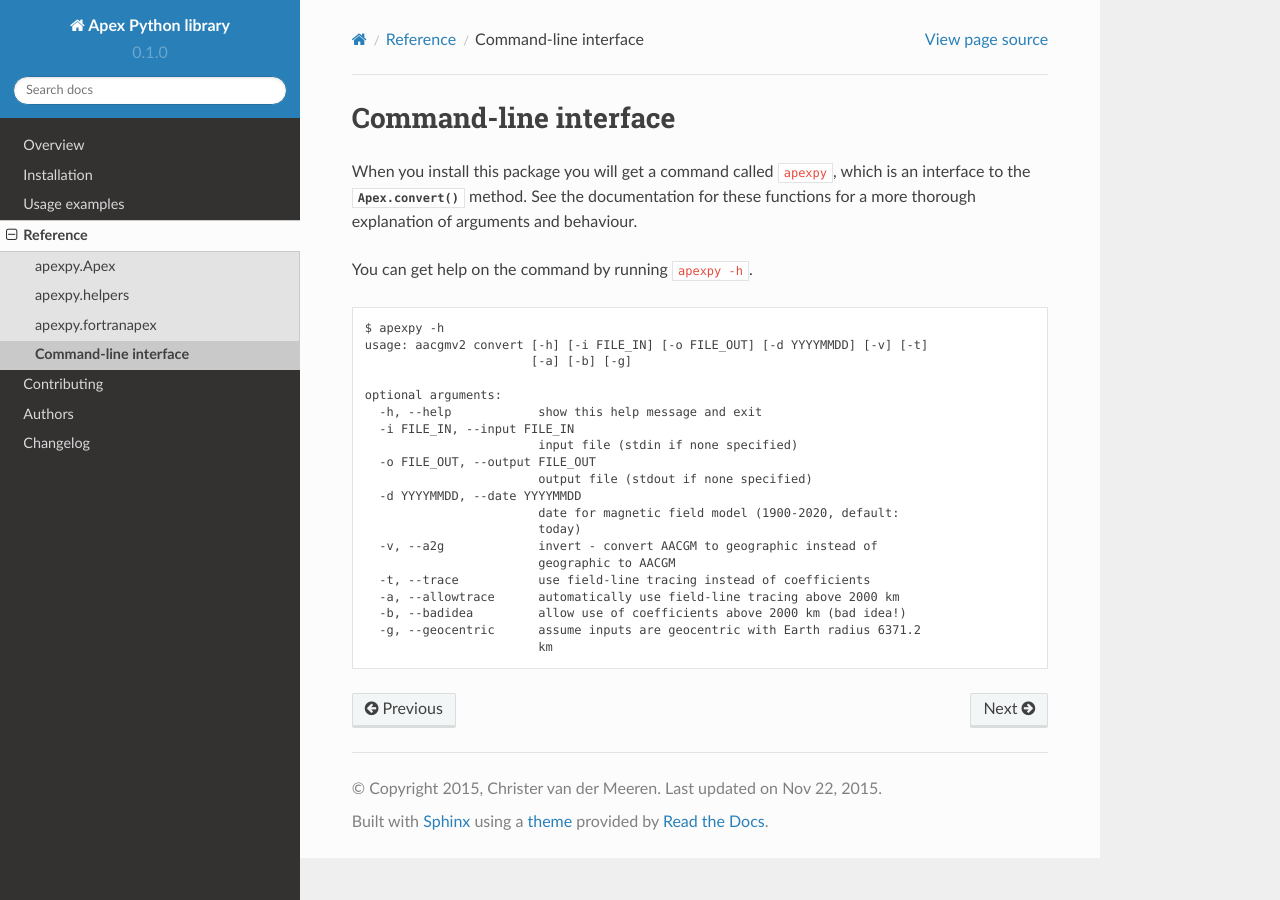
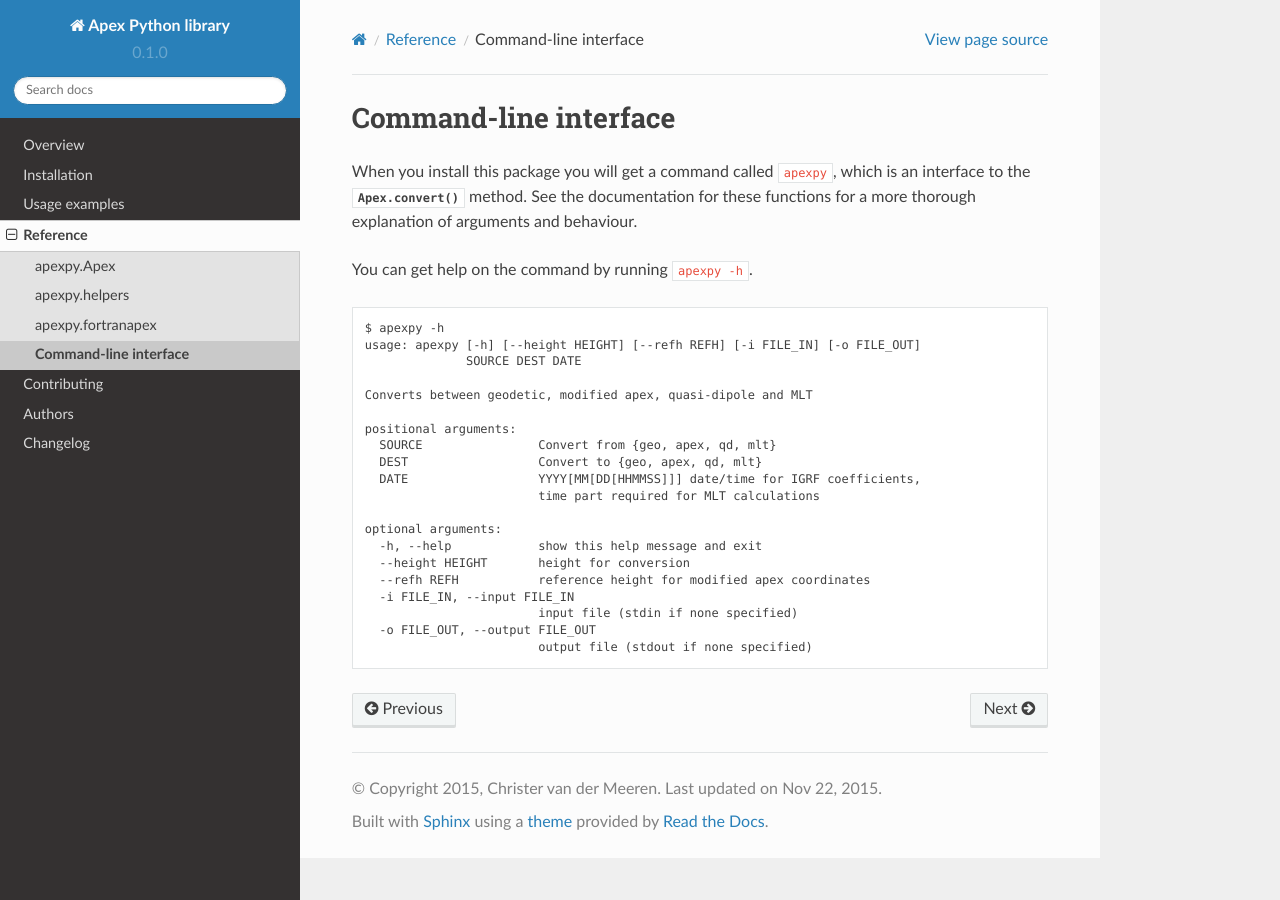
Before and after one commit to aburrell/apexpy, a Sphinx documentation site: the page built from docs/reference/cli.rst, in a window 1280 px wide. Built offline with Sphinx 7.4.7 and the Read the Docs theme 2.0.0, drawn with Linux system fonts in a browser that asks for light colours.

Commit message:
update help reference for CLI

```diff
--- a/docs/reference/cli.rst
+++ b/docs/reference/cli.rst
@@ -10,22 +10,22 @@ You can get help on the command by running ``apexpy -h``.
 .. code::
 
     $ apexpy -h
-    usage: aacgmv2 convert [-h] [-i FILE_IN] [-o FILE_OUT] [-d YYYYMMDD] [-v] [-t]
-                           [-a] [-b] [-g]
+    usage: apexpy [-h] [--height HEIGHT] [--refh REFH] [-i FILE_IN] [-o FILE_OUT]
+                  SOURCE DEST DATE
+
+    Converts between geodetic, modified apex, quasi-dipole and MLT
+
+    positional arguments:
+      SOURCE                Convert from {geo, apex, qd, mlt}
+      DEST                  Convert to {geo, apex, qd, mlt}
+      DATE                  YYYY[MM[DD[HHMMSS]]] date/time for IGRF coefficients,
+                            time part required for MLT calculations
 
     optional arguments:
       -h, --help            show this help message and exit
+      --height HEIGHT       height for conversion
+      --refh REFH           reference height for modified apex coordinates
       -i FILE_IN, --input FILE_IN
                             input file (stdin if none specified)
       -o FILE_OUT, --output FILE_OUT
                             output file (stdout if none specified)
-      -d YYYYMMDD, --date YYYYMMDD
-                            date for magnetic field model (1900-2020, default:
-                            today)
-      -v, --a2g             invert - convert AACGM to geographic instead of
-                            geographic to AACGM
-      -t, --trace           use field-line tracing instead of coefficients
-      -a, --allowtrace      automatically use field-line tracing above 2000 km
-      -b, --badidea         allow use of coefficients above 2000 km (bad idea!)
-      -g, --geocentric      assume inputs are geocentric with Earth radius 6371.2
-                            km
```
